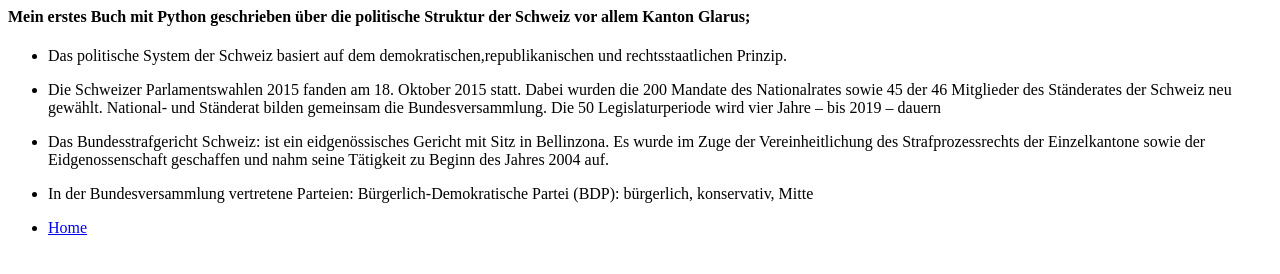
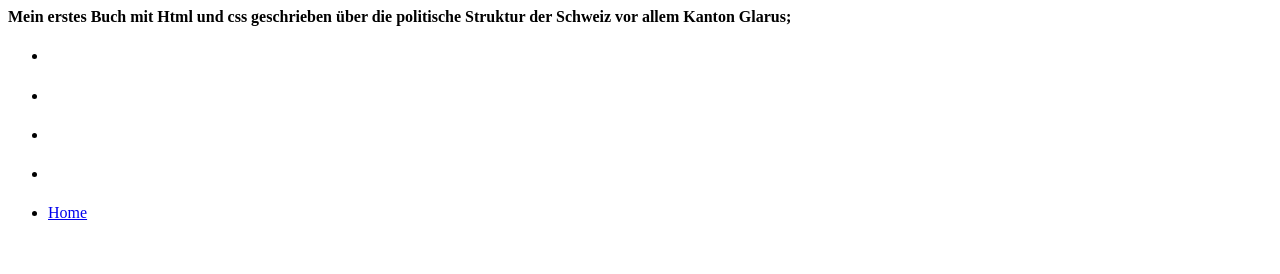
Before and after one commit to mihreteabtesfahannes/mihreteabtesfahannes, a plain HTML site: page BuchMitPython.html in a window 1280 px wide. Drawn offline with Linux system fonts and the light colour scheme.

Commit message:
Verbesserung

```diff
--- a/BuchMitPython.html
+++ b/BuchMitPython.html
@@ -6,29 +6,25 @@
 
 </head>
 <body>
-	<p><h4> Mein erstes Buch mit Python geschrieben über die politische
+	<p><h4> Mein erstes Buch mit Html und css geschrieben über die politische
 	 Struktur der Schweiz vor allem Kanton Glarus;</h4> </p>
 
 
-	<ul> <td> <li> <p>Das politische System der Schweiz basiert auf dem demokratischen,republikanischen und rechtsstaatlichen Prinzip.
+	<ul> <td> <li> <p>
 			</p> </li>
 
 					</td>
 						</ul>
 
 
-<ul> <td> <li> <p> Die Schweizer Parlamentswahlen 2015 fanden am 18. Oktober 2015 statt.
-Dabei wurden die 200 Mandate des Nationalrates sowie 45 der 46 Mitglieder des Ständerates der Schweiz neu gewählt. National- und Ständerat bilden gemeinsam die Bundesversammlung.
- Die 50 Legislaturperiode wird vier Jahre – bis 2019 – dauern
+<ul> <td> <li> <p>
 			</p> </li>
 
 					</td>
 						</ul>
 
 
-<ul> <td> <li> <p> Das Bundesstrafgericht Schweiz:
-ist ein eidgenössisches Gericht mit Sitz in Bellinzona.
-Es wurde im Zuge der Vereinheitlichung des Strafprozessrechts der Einzelkantone sowie der Eidgenossenschaft geschaffen und nahm seine Tätigkeit zu Beginn des Jahres 2004 auf.
+<ul> <td> <li> <p>
 			</p> </li>
 
 					</td>
@@ -36,8 +32,7 @@ Es wurde im Zuge der Vereinheitlichung des Strafprozessrechts der Einzelkantone
 
 
 
-	<ul> <td> <li> <p> In der Bundesversammlung vertretene Parteien:
-Bürgerlich-Demokratische Partei (BDP): bürgerlich, konservativ, Mitte
+	<ul> <td> <li> <p>
 
 
 			</p> </li>
```
